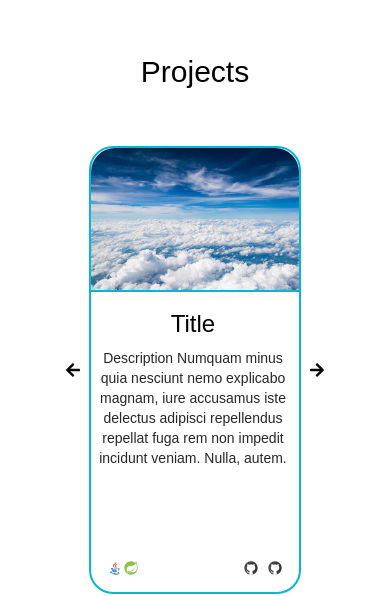
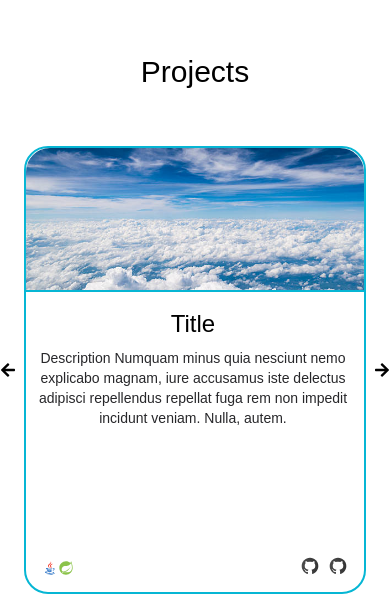
Before and after one commit to viniciusleonel/vinicius-leonel, a Next.js app: page / in a window 390 px wide. Shown: the part 902-1498 px from the top of the page. Built offline with nearby package versions, Linux system fonts and the light colour scheme; a web font is replaced by a local one.

Commit message:
testando tamanho do projectCard em mobile

```diff
--- a/src/app/components/Projects/projectCard.tsx
+++ b/src/app/components/Projects/projectCard.tsx
@@ -47,7 +47,7 @@
                                 alt="github icon"
                                 height={50}
                                 width={40}
-                                className="w-4 sm:w-8"
+                                className="w-5 sm:w-8"
                             />
                         </Link>
                         <Link
@@ -58,7 +58,7 @@
                             alt="github icon"
                             height={50}
                             width={40}
-                            className="w-4 sm:w-8"
+                            className="w-5 sm:w-8"
                         />
                         </Link>
                     </div>
--- a/tailwind.config.ts
+++ b/tailwind.config.ts
@@ -8,8 +8,8 @@
   ],
   theme: {
     screens: {
-      'xs': '360px',
-      // => @media (min-width: 576px) { ... }
+      'xxs': '360px',
+      'xs': '449px',
 
       'sm': '576px',
       // => @media (min-width: 576px) { ... }
```
